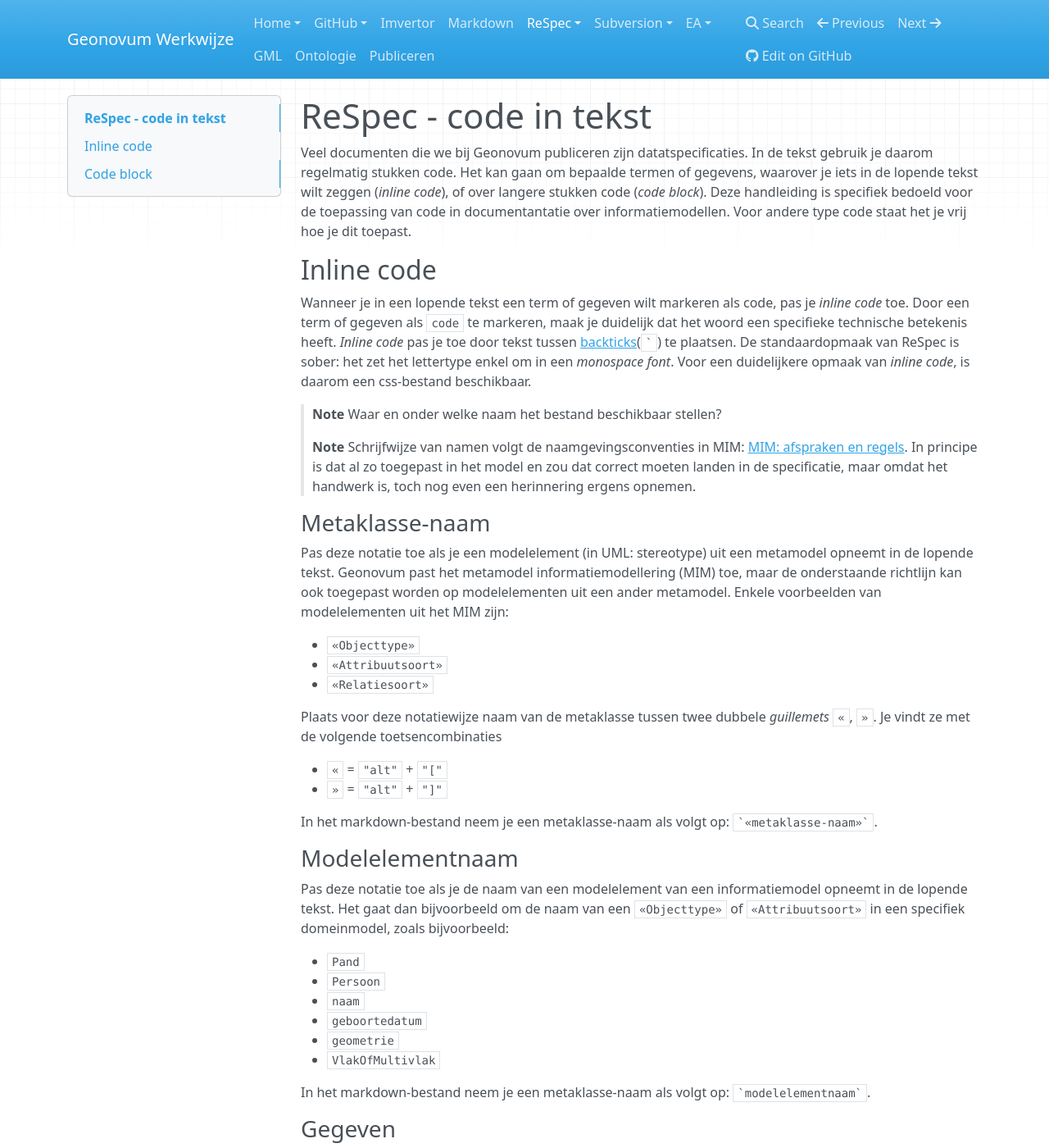
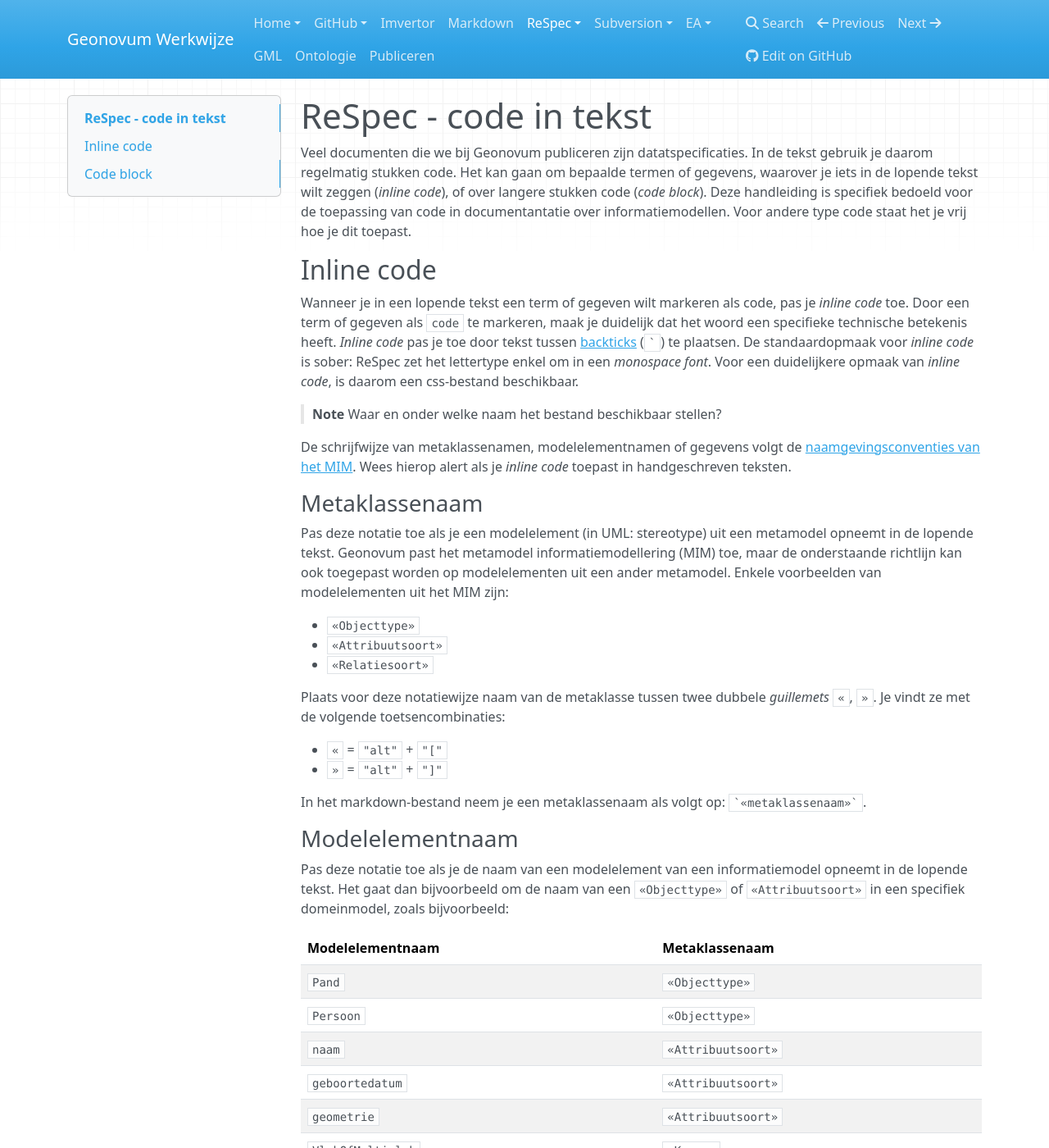
Before and after one commit to Geonovum/handleiding-tooling, an MkDocs documentation site: the page built from docs/ReSpec-code-toepassen.md, in a window 1280 px wide and 1400 px high. Shown: the whole window at 82% size. Built offline with MkDocs 1.6.1, drawn with Linux system fonts in a browser that asks for light colours; nearby versions of some CDN libraries; some of the changed text lies outside the part shown.

Commit message:
edit txt

`````diff
--- a/docs/ReSpec-code-toepassen.md
+++ b/docs/ReSpec-code-toepassen.md
@@ -4,15 +4,14 @@
 Deze handleiding is specifiek bedoeld voor de toepassing van code in documentantatie over informatiemodellen. Voor andere type code staat het je vrij hoe je dit toepast.
 
 ## Inline code
-Wanneer je in een lopende tekst een term of gegeven wilt markeren als code, pas je _inline code_ toe. Door een term of gegeven als `code` te markeren, maak je duidelijk dat het woord een specifieke technische betekenis heeft. _Inline code_ pas je toe door tekst tussen [backticks](https://en.wikipedia.org/wiki/Backtick)(`` ` ``) te plaatsen. De standaardopmaak van ReSpec is sober: het zet het lettertype enkel om in een _monospace font_. Voor een duidelijkere opmaak van _inline code_, is daarom een css-bestand beschikbaar.
+Wanneer je in een lopende tekst een term of gegeven wilt markeren als code, pas je _inline code_ toe. Door een term of gegeven als `code` te markeren, maak je duidelijk dat het woord een specifieke technische betekenis heeft. _Inline code_ pas je toe door tekst tussen [backticks](https://en.wikipedia.org/wiki/Backtick) (`` ` ``) te plaatsen. De standaardopmaak voor _inline code_ is sober: ReSpec zet het lettertype enkel om in een _monospace font_. Voor een duidelijkere opmaak van _inline code_, is daarom een css-bestand beschikbaar.
 
 > **Note**
 > Waar en onder welke naam het bestand beschikbaar stellen?
 
-> **Note**
-> Schrijfwijze van namen volgt de naamgevingsconventies in MIM: [MIM: afspraken en regels](https://geonovum.github.io/MIM-Werkomgeving/#afspraken-rondom-naamgeving-en-definities). In principe is dat al zo toegepast in het model en zou dat correct moeten landen in de specificatie, maar omdat het handwerk is, toch nog even een herinnering ergens opnemen.
+De schrijfwijze van metaklassenamen, modelelementnamen of gegevens volgt de [naamgevingsconventies van het MIM](https://geonovum.github.io/MIM-Werkomgeving/#afspraken-rondom-naamgeving-en-definities). Wees hierop alert als je _inline code_ toepast in handgeschreven teksten.
 
-### Metaklasse-naam
+### Metaklassenaam
 
 Pas deze notatie toe als je een modelelement (in UML: stereotype) uit een metamodel opneemt in de lopende tekst. Geonovum past het metamodel informatiemodellering (MIM) toe, maar de onderstaande richtlijn kan ook toegepast worden op modelelementen uit een ander metamodel. Enkele voorbeelden van modelelementen uit het MIM zijn:
 
@@ -20,26 +19,28 @@
  - `«Attribuutsoort»`
  - `«Relatiesoort»`
 
-Plaats voor deze notatiewijze naam van de metaklasse tussen twee dubbele _guillemets_ `«`, `»`. Je vindt ze met de volgende toetsencombinaties
+Plaats voor deze notatiewijze naam van de metaklasse tussen twee dubbele _guillemets_ `«`, `»`. Je vindt ze met de volgende toetsencombinaties:
 
  - `«` = `"alt"` + `"["`
  - `»` = `"alt"` + `"]"`
 
-In het markdown-bestand neem je een metaklasse-naam als volgt op:
-`` `«metaklasse-naam»` ``.
+In het markdown-bestand neem je een metaklassenaam als volgt op:
+`` `«metaklassenaam»` ``.
 
 ### Modelelementnaam
 
 Pas deze notatie toe als je de naam van een modelelement van een informatiemodel opneemt in de lopende tekst. Het gaat dan bijvoorbeeld om de naam van een `«Objecttype»` of `«Attribuutsoort»` in een specifiek domeinmodel, zoals bijvoorbeeld:
 
- - `Pand`
- - `Persoon`
- - `naam`
- - `geboortedatum`
- - `geometrie`
- - `VlakOfMultivlak`
+| Modelelementnaam     | Metaklassenaam      |
+| -------------------- | ------------------- |
+| `Pand`               | `«Objecttype»`      |
+| `Persoon`            | `«Objecttype»`      |
+| `naam`               | `«Attribuutsoort»`  |
+| `geboortedatum`      | `«Attribuutsoort»`  |
+| `geometrie`          | `«Attribuutsoort»`  |
+| `VlakOfMultivlak`    | `«Keuze»`           |
 
-In het markdown-bestand neem je een metaklasse-naam als volgt op:
+In het markdown-bestand neem je een metaklassenaam als volgt op:
 `` `modelelementnaam` ``.
 
 ### Gegeven
@@ -61,19 +62,33 @@
  - `«Referentie-element»`
  - `«Enumeratie-waarde»`
 
-In het markdown-bestand neem je een metaklasse-naam als volgt op:
+In het markdown-bestand neem je een metaklassenaam als volgt op:
 `` `"gegeven"` ``.
 
-##### Voorbeeld: gecombineerde typen
-Het model bevat een `«Objecttype»` `Persoon` met een `«Attribuutsoort»` `naam` met het gegeven:`"Jan"` en `«Attribuutsoort»` `geboortedatum` met het gegeven:`"01-01-1970"`.
+### Voorbeeld: gecombineerde inlinecodetypen
 
- - `«Objecttype»` = metaklasse-naam
- - `Persoon` = modelelementnaam
- - `«Attribuutsoort»` = metaklasse-naam
- - `naam` = modelelementnaam
- - `geboortedatum` = modelelementnaam
- - `"Jan"` = gegeven
- - `"01-01-1970"` = gegeven
+Stel in een tekst wil je de volgende zin opnemen:
+
+>Het model bevat een objecttype persoon met een attribuutsoort naam met het gegeven: Jan én een attribuutsoort geboortedatum met het gegeven: "01-01-1970".
+
+Dan ziet die zin er, na toepassing van bovenstaande regels er als volgt uit:
+
+>Het model bevat een `«Objecttype»` `Persoon` met een `«Attribuutsoort»` `naam` met het gegeven:`"Jan"` én een `«Attribuutsoort»` `geboortedatum` met het gegeven:`"01-01-1970"`.
+
+Uitgeplitst naar inlinecodetype, levert dat het volgende overzicht op:
+
+##### Metaklassenaam
+ - `«Objecttype»`
+ - `«Attribuutsoort»`
+
+##### Modelelementnaam
+ - `Persoon`
+ - `naam`
+ - `geboortedatum`
+
+##### Gegeven
+ - `"Jan"`
+ - `"01-01-1970"`
 
 ## Code block
 
@@ -82,8 +97,8 @@
 In het markdown-bestand neem je een stuk code dat uit meerdere regels bestaat als volgt op. Plaats de code tussen drie backticks(```` ``` ````). Geef optioneel direct achter de eerste drie backticks de (programmeer)taal op voor _syntax highlighting_, zoals in het volgende voorbeeld.
 
 ##### input
-<pre>
-```json
+
+<pre>```json
 {
   "type": "Feature",
   "geometry": {
@@ -94,8 +109,7 @@
     "name": "Dinagat Islands"
   }
 }
-```
-</pre>
+```</pre>
 
 ##### rendered output
 
`````
